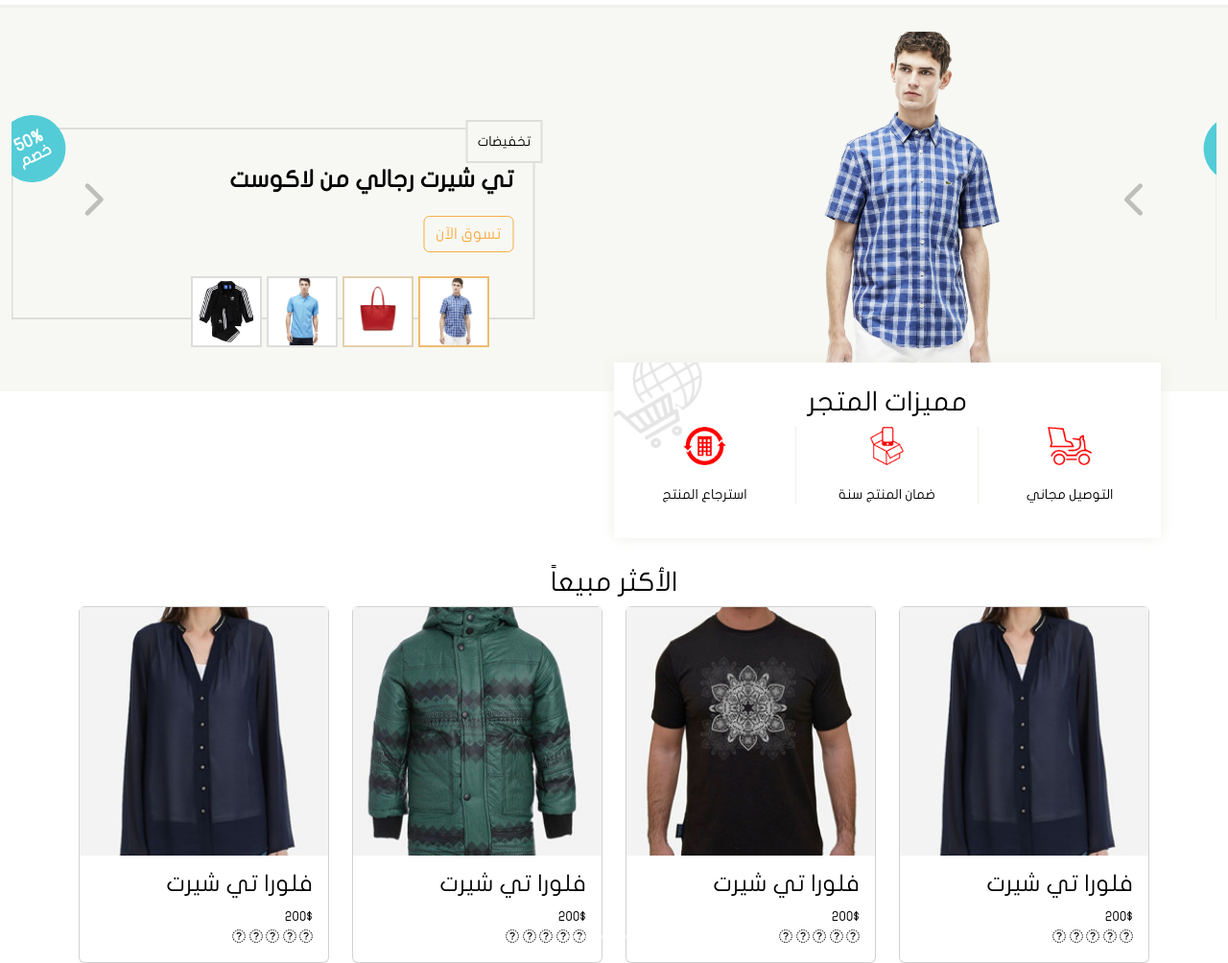
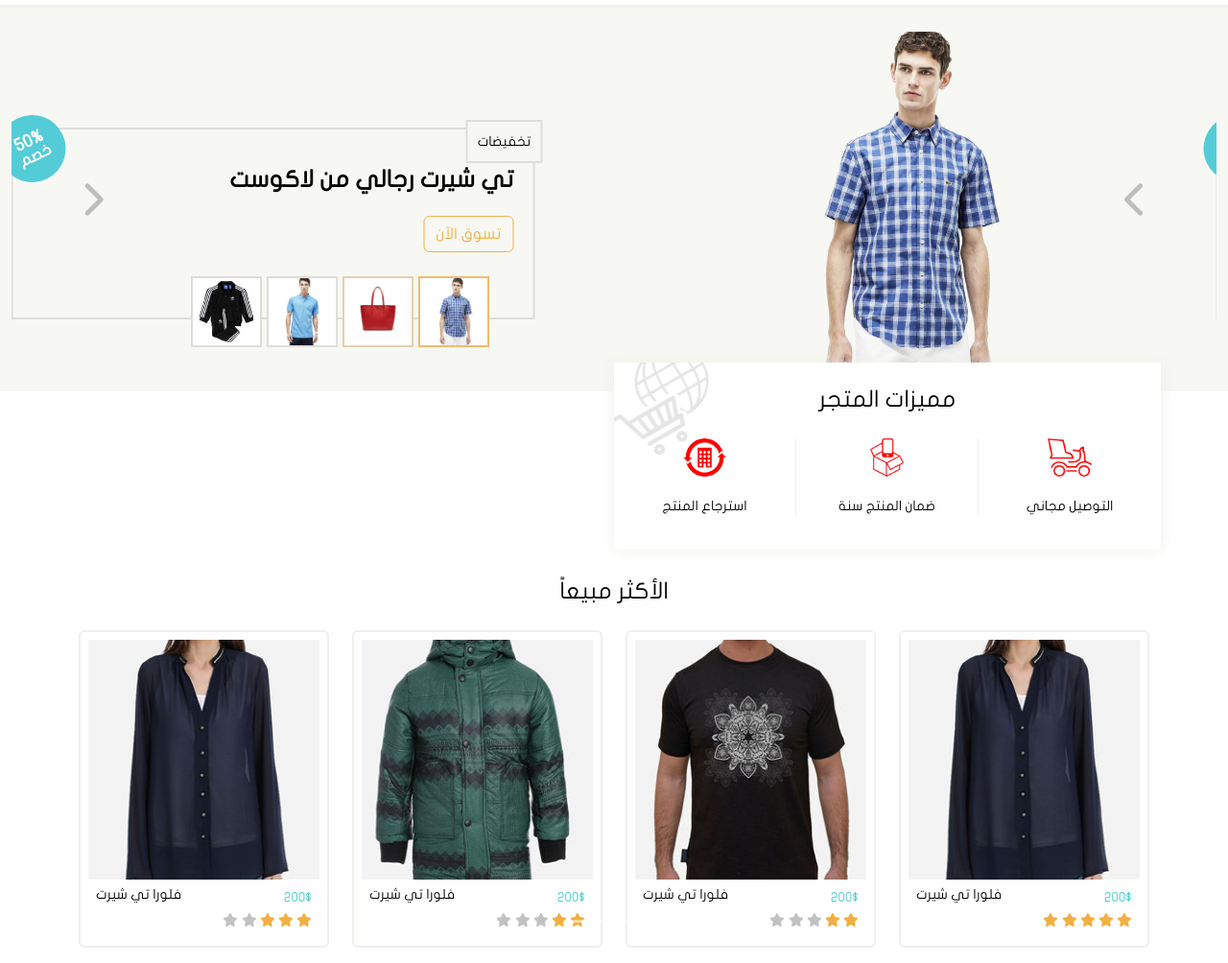
Before and after one commit to mouhamamd-kl/UI-Course, a website built with webpack: page onlineStore/src/index.html in a window 1280 px wide. Shown: the part 77-1081 px from the top of the page at 96% size. Built offline with nearby package versions, Linux system fonts and the light colour scheme.

Commit message:
styling most sold products

```diff
--- a/onlineStore/src/css/style.css
+++ b/onlineStore/src/css/style.css
@@ -227,21 +227,56 @@ a.custom-outline-warning:active:hover a.custom-outline-warning:active:focus {
 }
 
 #store-features {
-    box-shadow       : 0 0 15px #EEF0EA;
-    background-image : url(../images/bg_features.png);
-    background-color : #fff;
-    background-repeat: no-repeat;
-    background-size  : auto 60%;
+    box-shadow         : 0 0 15px #EEF0EA;
+    background-image   : url(../images/bg_features.png);
+    background-color   : #fff;
+    background-repeat  : no-repeat;
+    background-size    : auto 60%;
     background-position: -10px -20px;
-    position: relative;
-    top              : -30px;
-    padding-bottom: 35px;
-    padding-top: 25px;
+    position           : relative;
+    top                : -30px;
+    padding-bottom     : 35px;
+    padding-top        : 25px;
 }
-#store-features .feature img{
-   height: 40px;
-   margin-bottom: 20px;
+
+#store-features .feature img {
+    height       : 40px;
+    margin-bottom: 20px;
 }
-#store-features .feature+.feature{
+
+#store-features .feature+.feature {
     border-right: 1px solid #EEF0EA;
 }
+
+.heading {
+    font-size    : 24px;
+    margin-bottom: 25px;
+}
+
+.custom-thumbnail img {
+    height   : 250px;
+    width    : 100%;
+    max-width: 250px;
+}
+
+.custom-thumbnail {
+    border : 2px solid #EEF0EA !important;
+    padding: 8px;
+    cursor : pointer;
+}
+
+.custom-thumbnail:hover {
+    border-color: #53CCD7 !important;
+}
+.custom-thumbnail h4{
+    font-size: 14px;
+}
+.custom-thumbnail .clearfix .price{
+    color: #53CCD7;
+}
+.rating {
+    color: #c2c2c2;
+}
+.rating .active{
+    color: #f3af41;
+}
--- a/onlineStore/src/index.html
+++ b/onlineStore/src/index.html
@@ -285,89 +285,83 @@
                         <div class="carousel-item active">
                             <div class="row">
                                 <div class="col-3">
-                                    <div class="card">
+                                    <div class="card custom-thumbnail">
                                         <img src="./images/most_sold_1.jpg" alt="">
-                                        <div class="card-body">
-                                            <h4>فلورا تي شيرت</h4>
-                                            <div class="clear-fix">
-                                                <div class="price">
+                                        <div class="card-body p-2">
+                                            <div class="clearfix">
+                                                <h4 class="float-start">فلورا تي شيرت</h4>
+                                                <div class="price float-end">
                                                     200$
-                                                </div>
-                                                <div class="rating">
                                                 </div>
                                             </div>
                                             <div class="rating">
-                                                <div class="fa-regular fa-start"></div>
-                                                <div class="fa-regular fa-start"></div>
-                                                <div class="fa-regular fa-start"></div>
-                                                <div class="fa-regular fa-start"></div>
-                                                <div class="fa-regular fa-start"></div>
+                                                <i class="fa-solid fa-star active"></i>
+                                                <i class="fa-solid fa-star active"></i>
+                                                <i class="fa-solid fa-star active"></i>
+                                                <i class="fa-solid fa-star active"></i>
+                                                <i class="fa-solid fa-star active"></i>
                                             </div>
                                         </div>
                                     </div>
                                 </div>
                                 <div class="col-3">
-                                    <div class="card">
+                                    <div class="card custom-thumbnail">
                                         <img src="./images/most_sold_2.jpg" alt="">
-                                        <div class="card-body">
-                                            <h4>فلورا تي شيرت</h4>
-                                            <div class="clear-fix">
-                                                <div class="price">
+                                        <div class="card-body p-2">
+                                            <div class="clearfix">
+                                                <h4 class="float-start">فلورا تي شيرت</h4>
+                                                <div class="price float-end">
                                                     200$
                                                 </div>
-                                                <div class="rating">
-                                                </div>
+
                                             </div>
                                             <div class="rating">
-                                                <div class="fa-regular fa-start"></div>
-                                                <div class="fa-regular fa-start"></div>
-                                                <div class="fa-regular fa-start"></div>
-                                                <div class="fa-regular fa-start"></div>
-                                                <div class="fa-regular fa-start"></div>
+                                                <i class="fa-solid fa-star active"></i>
+                                                <i class="fa-solid fa-star active"></i>
+                                                <i class="fa-solid fa-star"></i>
+                                                <i class="fa-solid fa-star"></i>
+                                                <i class="fa-solid fa-star"></i>
                                             </div>
                                         </div>
                                     </div>
                                 </div>
                                 <div class="col-3">
-                                    <div class="card">
+                                    <div class="card custom-thumbnail">
                                         <img src="./images/most_sold_3.jpg" alt="">
-                                        <div class="card-body">
-                                            <h4>فلورا تي شيرت</h4>
-                                            <div class="clear-fix">
-                                                <div class="price">
+                                        <div class="card-body p-2">
+                                            <div class="clearfix">
+                                                <h4 class="float-start">فلورا تي شيرت</h4>
+                                                <div class="price float-end">
                                                     200$
                                                 </div>
-                                                <div class="rating">
-                                                </div>
+
                                             </div>
                                             <div class="rating">
-                                                <div class="fa-regular fa-start"></div>
-                                                <div class="fa-regular fa-start"></div>
-                                                <div class="fa-regular fa-start"></div>
-                                                <div class="fa-regular fa-start"></div>
-                                                <div class="fa-regular fa-start"></div>
+                                                <i class="fa-solid fa-star active"></i>
+                                                <i class="fa-solid fa-star active"></i>
+                                                <i class="fa-solid fa-star"></i>
+                                                <i class="fa-solid fa-star"></i>
+                                                <i class="fa-solid fa-star"></i>
                                             </div>
                                         </div>
                                     </div>
                                 </div>
                                 <div class="col-3">
-                                    <div class="card">
+                                    <div class="card custom-thumbnail">
                                         <img src="./images/most_sold_1.jpg" alt="">
-                                        <div class="card-body">
-                                            <h4>فلورا تي شيرت</h4>
-                                            <div class="clear-fix">
-                                                <div class="price">
+                                        <div class="card-body p-2">
+                                            <div class="clearfix">
+                                                <h4 class="float-start">فلورا تي شيرت</h4>
+                                                <div class="price float-end">
                                                     200$
-                                                </div>
-                                                <div class="rating">
                                                 </div>
                                             </div>
                                             <div class="rating">
-                                                <div class="fa-regular fa-start"></div>
-                                                <div class="fa-regular fa-start"></div>
-                                                <div class="fa-regular fa-start"></div>
-                                                <div class="fa-regular fa-start"></div>
-                                                <div class="fa-regular fa-start"></div>
+                                                <i class="fa-solid fa-star active"></i>
+                                                <i class="fa-solid fa-star active"></i>
+                                                <i class="fa-solid fa-star active"></i>
+                                                <i class="fa-solid fa-star"></i>
+                                                <i class="fa-solid fa-star"></i>
                                             </div>
                                         </div>
                                     </div>
```
Also changed, not shown: onlineStore/dist/2817a8db570951901227.ttf (deleted), onlineStore/dist/css/style.css, onlineStore/dist/images/adidas_1.jpg (deleted), onlineStore/dist/images/lacoste.png (deleted), onlineStore/dist/images/lacoste_1.jpg (deleted), onlineStore/dist/index.html, 1 other file.
